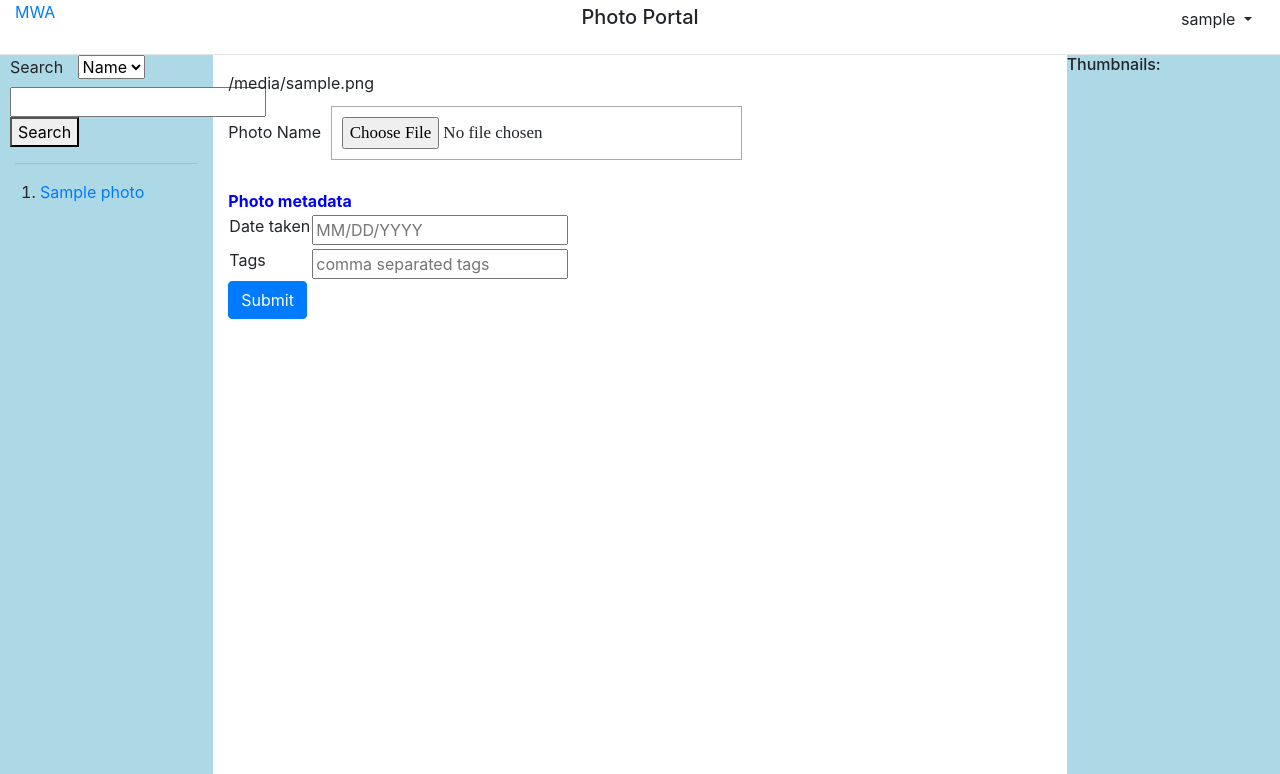
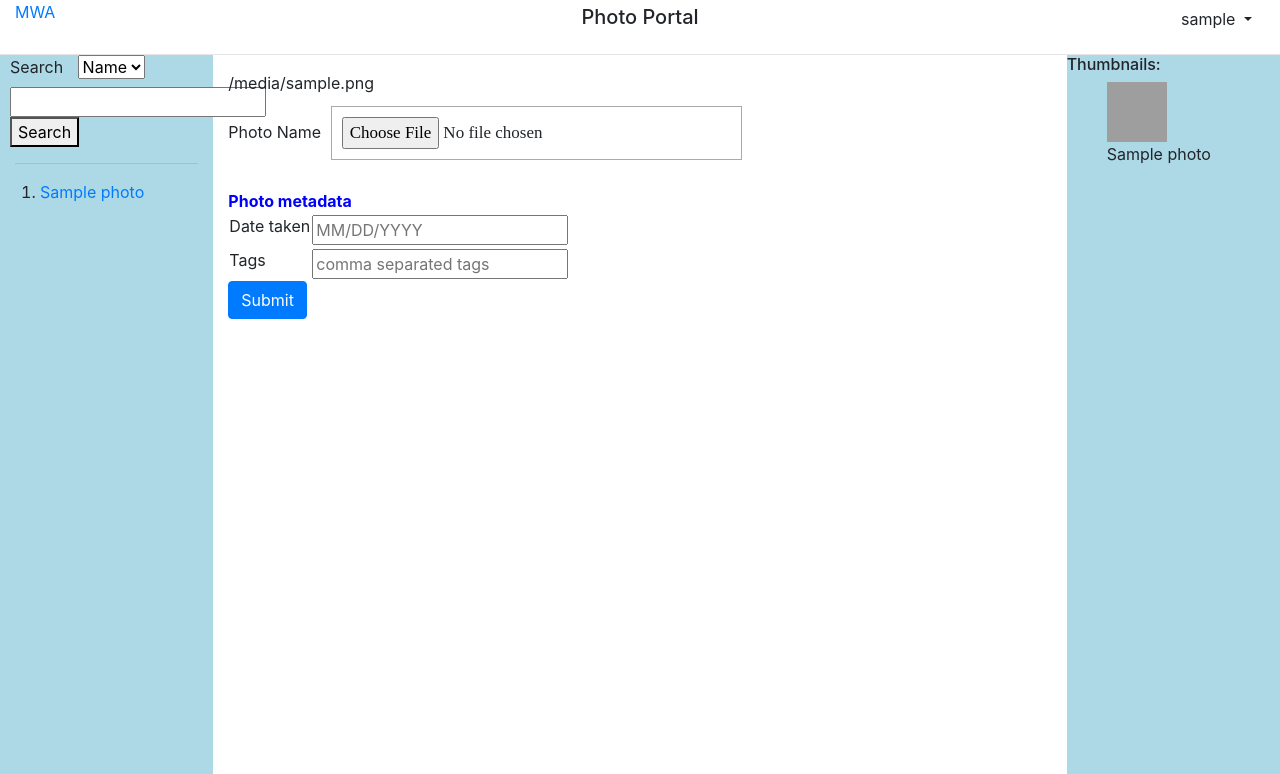
Before and after one commit to ALLYJTF/Photo-Portal-2, a Flask app: template templates/photo-portal.html in a window 1280 px wide. Shown: the top 774 px of the page. Run offline with Flask 2, Linux system fonts and the light colour scheme; the template is opened without the code that fills it: most values are stand-ins (such as "Sample title", 1, 10 or a date in 2020); some libraries are stand-ins or nearby versions; grey boxes are pictures that could not be loaded.

Commit message:
Requirements 3, 4.1, 4.2

```diff
--- a/application.py
+++ b/application.py
@@ -103,10 +103,12 @@ def upload_photo():
     app.logger.info("Date taken:" + date_taken)
     app.logger.info("Tags:" + tags)
 
-    # Requirement 3
-    # 3.1 - Set the status and pass that in to photo_upload_status parameter.
-
-    return render_template("photo-portal.html", username=username, photo_list=photos)
+    # ASSIGNMENT 2 -- Setting photo status (R3)
+    status = "Photo " + filename + " uploaded successfully."
+    return render_template("photo-portal.html",
+                           username=username,
+                           photo_upload_status=status,
+                           photo_list=photos)
 
 
 # =============================================================================
--- a/templates/photo-portal.html
+++ b/templates/photo-portal.html
@@ -9,7 +9,8 @@
 	<meta name="viewport" content="width=device-width, initial-scale=1">
 	<!-- The above 3 meta tags *must* come first in the head; any other head content must come *after* these tags -->
 	<title>Personal Photo Portal</title>
-	<link rel="stylesheet" href="https://stackpath.bootstrapcdn.com/bootstrap/4.4.1/css/bootstrap.min.css" integrity="sha384-Vkoo8x4CGsO3+Hhxv8T/Q5PaXtkKtu6ug5TOeNV6gBiFeWPGFN9MuhOf23Q9Ifjh" crossorigin="anonymous">
+	<link rel="stylesheet" href="https://stackpath.bootstrapcdn.com/bootstrap/4.4.1/css/bootstrap.min.css"
+		integrity="sha384-Vkoo8x4CGsO3+Hhxv8T/Q5PaXtkKtu6ug5TOeNV6gBiFeWPGFN9MuhOf23Q9Ifjh" crossorigin="anonymous">
 
 	<style type="text/css">
 		/* Style the form */
@@ -37,16 +38,23 @@
 		}
 	</style>
 
-	<script src="https://code.jquery.com/jquery-3.4.1.slim.min.js" integrity="sha384-J6qa4849blE2+poT4WnyKhv5vZF5SrPo0iEjwBvKU7imGFAV0wwj1yYfoRSJoZ+n" crossorigin="anonymous"></script>
-	<script src="https://cdn.jsdelivr.net/npm/popper.js@1.16.0/dist/umd/popper.min.js" integrity="sha384-Q6E9RHvbIyZFJoft+2mJbHaEWldlvI9IOYy5n3zV9zzTtmI3UksdQRVvoxMfooAo" crossorigin="anonymous"></script>
-	<script src="https://stackpath.bootstrapcdn.com/bootstrap/4.4.1/js/bootstrap.min.js" integrity="sha384-wfSDF2E50Y2D1uUdj0O3uMBJnjuUD4Ih7YwaYd1iqfktj0Uod8GCExl3Og8ifwB6" crossorigin="anonymous"></script>
+	<script src="https://code.jquery.com/jquery-3.4.1.slim.min.js"
+		integrity="sha384-J6qa4849blE2+poT4WnyKhv5vZF5SrPo0iEjwBvKU7imGFAV0wwj1yYfoRSJoZ+n"
+		crossorigin="anonymous"></script>
+	<script src="https://cdn.jsdelivr.net/npm/popper.js@1.16.0/dist/umd/popper.min.js"
+		integrity="sha384-Q6E9RHvbIyZFJoft+2mJbHaEWldlvI9IOYy5n3zV9zzTtmI3UksdQRVvoxMfooAo"
+		crossorigin="anonymous"></script>
+	<script src="https://stackpath.bootstrapcdn.com/bootstrap/4.4.1/js/bootstrap.min.js"
+		integrity="sha384-wfSDF2E50Y2D1uUdj0O3uMBJnjuUD4Ih7YwaYd1iqfktj0Uod8GCExl3Og8ifwB6"
+		crossorigin="anonymous"></script>
 	<script src="https://cdn.jsdelivr.net/npm/chart.js"></script>
 
 	<script src="../static/scripts/photo-portal.js"></script>
 </head>
 
 <body>
-	<div class="modal fade" id="imageModal" tabindex="-1" role="dialog" aria-labelledby="imageModalLabel" aria-hidden="true">
+	<div class="modal fade" id="imageModal" tabindex="-1" role="dialog" aria-labelledby="imageModalLabel"
+		aria-hidden="true">
 		<div class="modal-dialog modal-xl" role="document">
 			<div class="modal-content">
 				<div class="modal-header">
@@ -74,7 +82,8 @@
 			</div>
 			<div class="col text-right">
 				<div class="dropdown">
-					<button class="btn btn-default dropdown-toggle" type="button" id="dropdownMenu1" data-toggle="dropdown" aria-haspopup="true" aria-expanded="true">
+					<button class="btn btn-default dropdown-toggle" type="button" id="dropdownMenu1"
+						data-toggle="dropdown" aria-haspopup="true" aria-expanded="true">
 						{{username}}
 						<span class="caret"></span>
 					</button>
@@ -95,7 +104,8 @@
 
 	<div class="container-fluid">
 		<div class="row  mvh-100 flex-column flex-md-row">
-			<div class="col-md-2 div_left" style="height:90vh;background-color: lightblue;float:left; margin-top:-16px;">
+			<div class="col-md-2 div_left"
+				style="height:90vh;background-color: lightblue;float:left; margin-top:-16px;">
 
 				<div class="row">
 					<!-- Requirement 5
@@ -116,10 +126,14 @@
 
 				<div class="row"> <!-- row2 -->
 					<div>
+						<!-- "photo_list" in the for loop is the variable passed from Flask's render_template(),
+							 It is different from the id "photo_list" -->
 						<ol id="photo_list">
 							{% for photo in photo_list %}
 							<li>
-        		          		<a href="#" onclick="show_photo_details('{{photo.name}}', '{{photo.date_taken}}', '{{photo.tags}}')"> {{ photo.name }} </a>
+								<a href="#"
+									onclick="show_photo_details('{{photo.name}}', '{{photo.date_taken}}', '{{photo.tags}}')">
+									{{ photo.name }} </a>
 							</li>
 							{% endfor %}
 						</ol>
@@ -134,7 +148,8 @@
 				<p></p>
 
 				<div style="{{upload_form_display}}" id="uploadPhotoFormDiv">
-					<form id="uploadPhotoForm" action="upload" method="post" enctype="multipart/form-data" style="margin-top:-10px;" >
+					<form id="uploadPhotoForm" action="upload" method="post" enctype="multipart/form-data"
+						style="margin-top:-10px;">
 
 						<label>Photo Name</label>
 						<input class="input" type="file" name="photo_name" id="photo_name" required>
@@ -144,11 +159,13 @@
 							<table>
 								<tr>
 									<td><label>Date taken</label></td>
-								<td><input type="text" name="date_taken" placeholder="MM/DD/YYYY" id="date_taken"></td>
+									<td><input type="text" name="date_taken" placeholder="MM/DD/YYYY" id="date_taken">
+									</td>
 								</tr>
 								<tr>
 									<td><label>Tags</label></td>
-								<td><input type="text" name="tags" placeholder="comma separated tags" id="tags"></td>
+									<td><input type="text" name="tags" placeholder="comma separated tags" id="tags">
+									</td>
 								</tr>
 							</table>
 							<button class="btn btn-primary">Submit</button>
@@ -157,16 +174,25 @@
 				</div>
 			</div>
 
-			<div class="col-md-2 flex-grow-1 div_right" id="entity-form-container-2" style="height:90vh;background-color: lightblue;float:left; margin-top:-16px;">
+			<div class="col-md-2 flex-grow-1 div_right" id="entity-form-container-2"
+				style="height:90vh;background-color: lightblue;float:left; margin-top:-16px;">
 				<div class="row"> <!-- row2 -->
 					<div>
 						<h6>Thumbnails:</h6>
 						<ol id="available_photos_list">
-							<!-- Requirement 4.1, 4,2, 4.3 -->
-							<!-- See:
-								1. https://jinja.palletsprojects.com/en/3.0.x/templates/
-                                				2. https://developer.mozilla.org/en-US/docs/Web/HTML/Element/figcaption
-							-->
+							<!-- ASSIGNMENT 2 R4.1, R4,2, R4.3 -->
+							{% for photo in photo_list %}
+							<figure>
+								<img src="..//static/images/photos/{{photo.name}}" width="60" height="60" data-toggle="modal"
+									onclick="preview_photo('{{photo.name}}')"
+									alt="{{photo.name}}"
+								/>
+								<figcaption>
+									{{ photo.name }}
+								</figcaption>
+
+							</figure>
+							{% endfor %}
 						</ol>
 					</div>
 				</div> <!-- row2 -->
```
Lines whose indentation alone changed are shown as unchanged.
